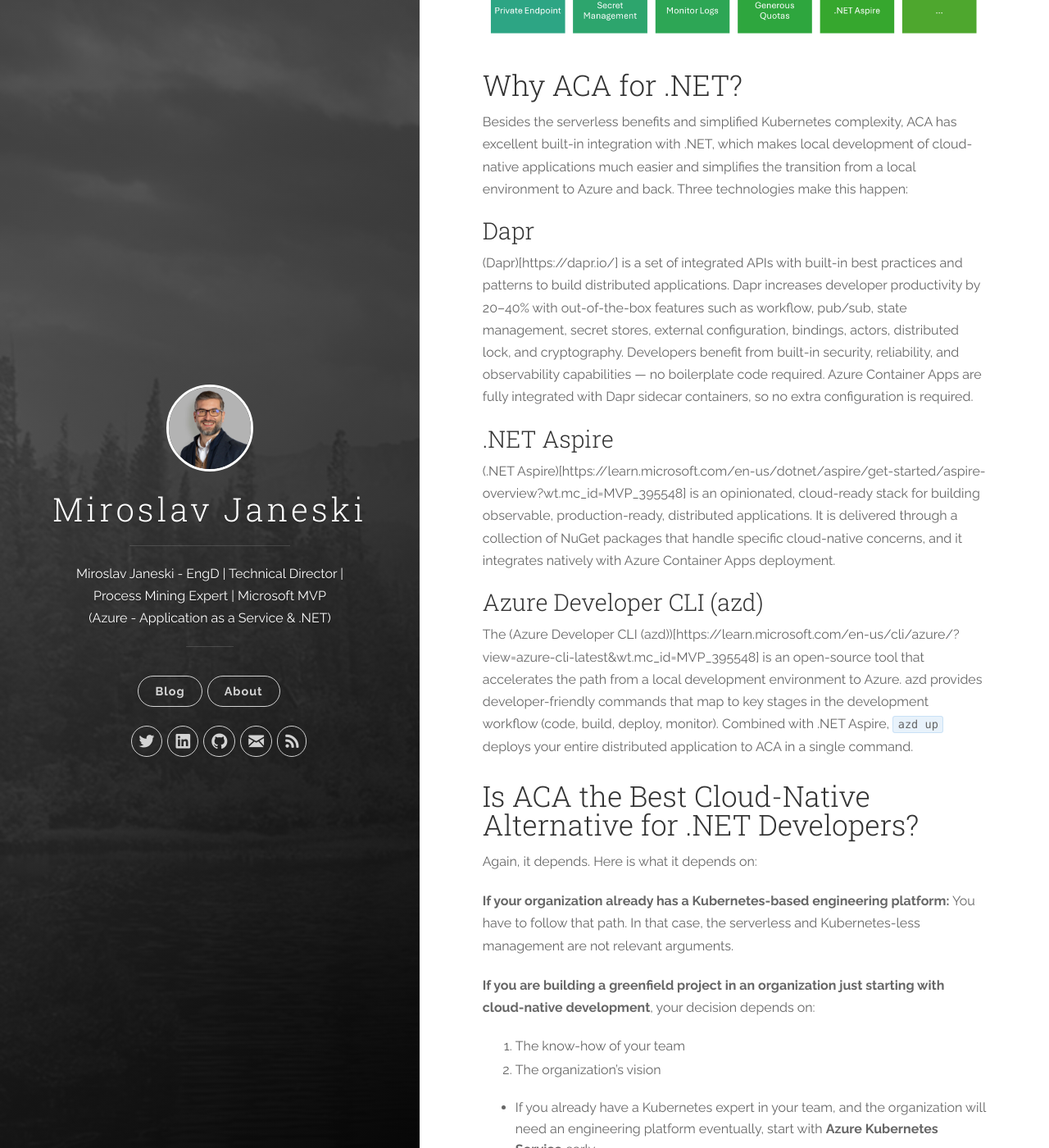
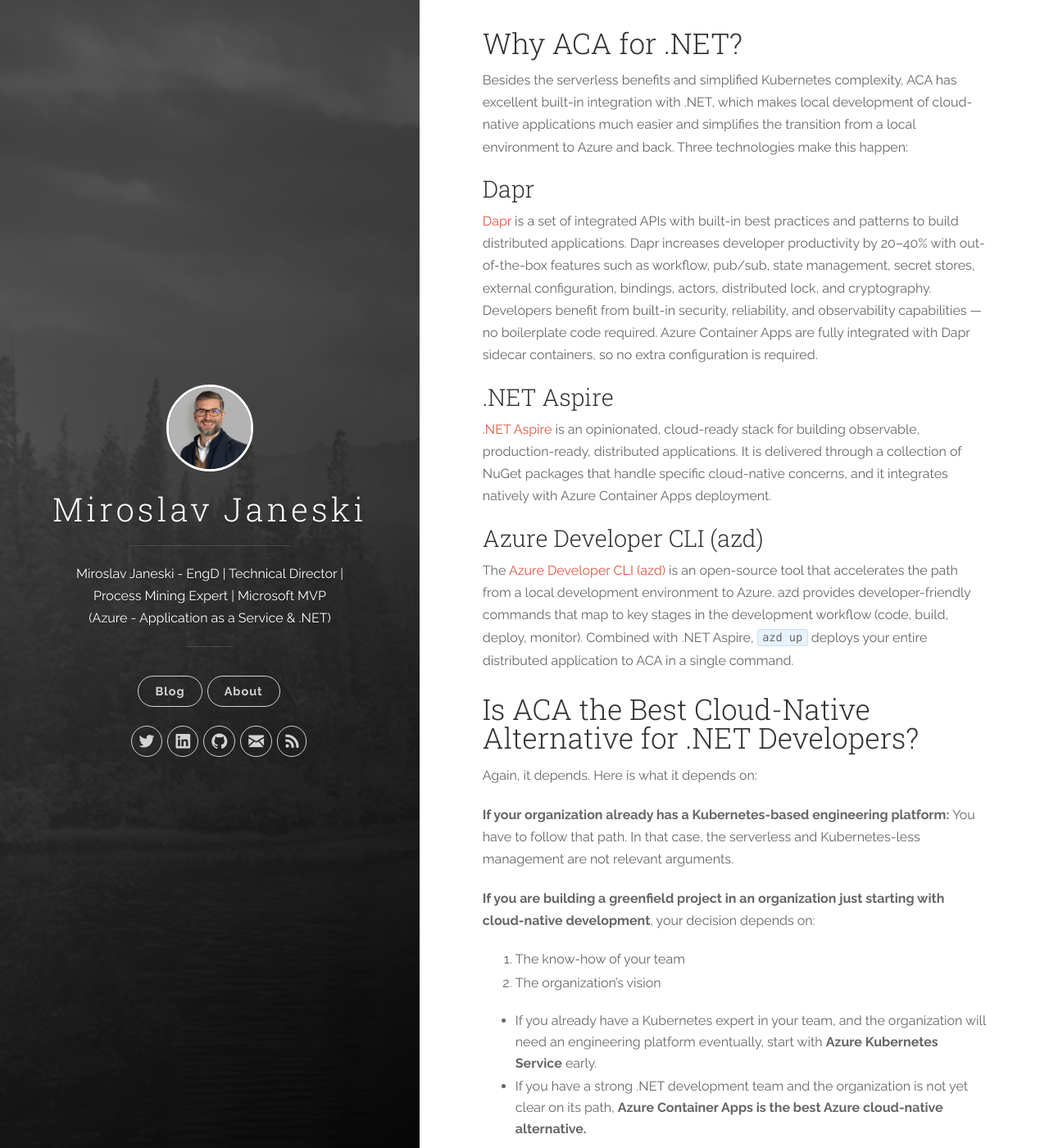
Before and after one commit to janeski/janeski.github.io, a Jekyll site: the page built from _posts/2025-06-16-azure-container-apps-best-cloud-native-alternative-dotnet.markdown, in a window 1280 px wide and 1400 px high, scrolled down 2747 px. Shown: the whole window at 82% size. Built offline with Jekyll 4.4.1, drawn with Linux system fonts in a browser that asks for light colours; some of the changed text lies outside the part shown.

Commit message:
more link fixes

```diff
--- a/_posts/2025-06-16-azure-container-apps-best-cloud-native-alternative-dotnet.markdown
+++ b/_posts/2025-06-16-azure-container-apps-best-cloud-native-alternative-dotnet.markdown
@@ -25,8 +25,8 @@ While Kubernetes addresses the cloud portability requirement, it also introduces
 
 Going cloud-native and selecting the matching technologies is not an easy task. Looking at the cloud-native alternatives in Azure, there are several different options, ranging from high-complexity to low-complexity:
 
-- **High complexity:** Azure Red Hat OpenShift, (Azure Kubernetes Service (AKS))[https://learn.microsoft.com/en-us/azure/aks/what-is-aks?wt.mc_id=MVP_395548] — fully managed Kubernetes
-- **Middle ground:** (Azure Container Apps (ACA))[https://learn.microsoft.com/en-us/azure/container-apps/overview?wt.mc_id=MVP_395548] — serverless, managed container platform
+- **High complexity:** Azure Red Hat OpenShift, [Azure Kubernetes Service (AKS)](https://learn.microsoft.com/en-us/azure/aks/what-is-aks?wt.mc_id=MVP_395548) — fully managed Kubernetes
+- **Middle ground:** [Azure Container Apps (ACA)](https://learn.microsoft.com/en-us/azure/container-apps/overview?wt.mc_id=MVP_395548) — serverless, managed container platform
 - **Low complexity:** Azure Functions — pure serverless, event-driven compute
 
 I intentionally place Azure Container Apps in the middle because it strikes a great balance between complexity and cost.
@@ -45,15 +45,15 @@ Besides the serverless benefits and simplified Kubernetes complexity, ACA has ex
 
 ### Dapr
 
-(Dapr)[https://dapr.io/] is a set of integrated APIs with built-in best practices and patterns to build distributed applications. Dapr increases developer productivity by 20–40% with out-of-the-box features such as workflow, pub/sub, state management, secret stores, external configuration, bindings, actors, distributed lock, and cryptography. Developers benefit from built-in security, reliability, and observability capabilities — no boilerplate code required. Azure Container Apps are fully integrated with Dapr sidecar containers, so no extra configuration is required.
+[Dapr](https://dapr.io/) is a set of integrated APIs with built-in best practices and patterns to build distributed applications. Dapr increases developer productivity by 20–40% with out-of-the-box features such as workflow, pub/sub, state management, secret stores, external configuration, bindings, actors, distributed lock, and cryptography. Developers benefit from built-in security, reliability, and observability capabilities — no boilerplate code required. Azure Container Apps are fully integrated with Dapr sidecar containers, so no extra configuration is required.
 
 ### .NET Aspire
 
-(.NET Aspire)[https://learn.microsoft.com/en-us/dotnet/aspire/get-started/aspire-overview?wt.mc_id=MVP_395548] is an opinionated, cloud-ready stack for building observable, production-ready, distributed applications. It is delivered through a collection of NuGet packages that handle specific cloud-native concerns, and it integrates natively with Azure Container Apps deployment.
+[.NET Aspire](https://learn.microsoft.com/en-us/dotnet/aspire/get-started/aspire-overview?wt.mc_id=MVP_395548) is an opinionated, cloud-ready stack for building observable, production-ready, distributed applications. It is delivered through a collection of NuGet packages that handle specific cloud-native concerns, and it integrates natively with Azure Container Apps deployment.
 
 ### Azure Developer CLI (azd)
 
-The (Azure Developer CLI (azd))[https://learn.microsoft.com/en-us/cli/azure/?view=azure-cli-latest&wt.mc_id=MVP_395548] is an open-source tool that accelerates the path from a local development environment to Azure. azd provides developer-friendly commands that map to key stages in the development workflow (code, build, deploy, monitor). Combined with .NET Aspire, `azd up` deploys your entire distributed application to ACA in a single command.
+The [Azure Developer CLI (azd)](https://learn.microsoft.com/en-us/cli/azure/?view=azure-cli-latest&wt.mc_id=MVP_395548) is an open-source tool that accelerates the path from a local development environment to Azure. azd provides developer-friendly commands that map to key stages in the development workflow (code, build, deploy, monitor). Combined with .NET Aspire, `azd up` deploys your entire distributed application to ACA in a single command.
 
 ## Is ACA the Best Cloud-Native Alternative for .NET Developers?
 
@@ -72,10 +72,10 @@ Again, it depends. Here is what it depends on:
 In most scenarios, I recommend Azure Container Apps. It is serverless, deeply integrated with .NET tooling, and significantly reduces the operational complexity that would otherwise require a dedicated platform engineering team.
 
 Links
-(Azure Developer CLI)[https://learn.microsoft.com/en-us/cli/azure/?view=azure-cli-latest&wt.mc_id=MVP_395548]
+[Azure Developer CLI](https://learn.microsoft.com/en-us/cli/azure/?view=azure-cli-latest&wt.mc_id=MVP_395548)
 
-(.NET Aspire)[https://learn.microsoft.com/en-us/dotnet/aspire/get-started/aspire-overview?wt.mc_id=MVP_395548]
+[.NET Aspire](https://learn.microsoft.com/en-us/dotnet/aspire/get-started/aspire-overview?wt.mc_id=MVP_395548)
 
-(Azure Container Apps)[https://learn.microsoft.com/en-us/azure/container-apps/overview?wt.mc_id=MVP_395548]
+[Azure Container Apps](https://learn.microsoft.com/en-us/azure/container-apps/overview?wt.mc_id=MVP_395548)
 
-(Azure Kubernetes Service (AKS))[https://learn.microsoft.com/en-us/azure/aks/what-is-aks?wt.mc_id=MVP_395548]
+[Azure Kubernetes Service (AKS)](https://learn.microsoft.com/en-us/azure/aks/what-is-aks?wt.mc_id=MVP_395548)
```
